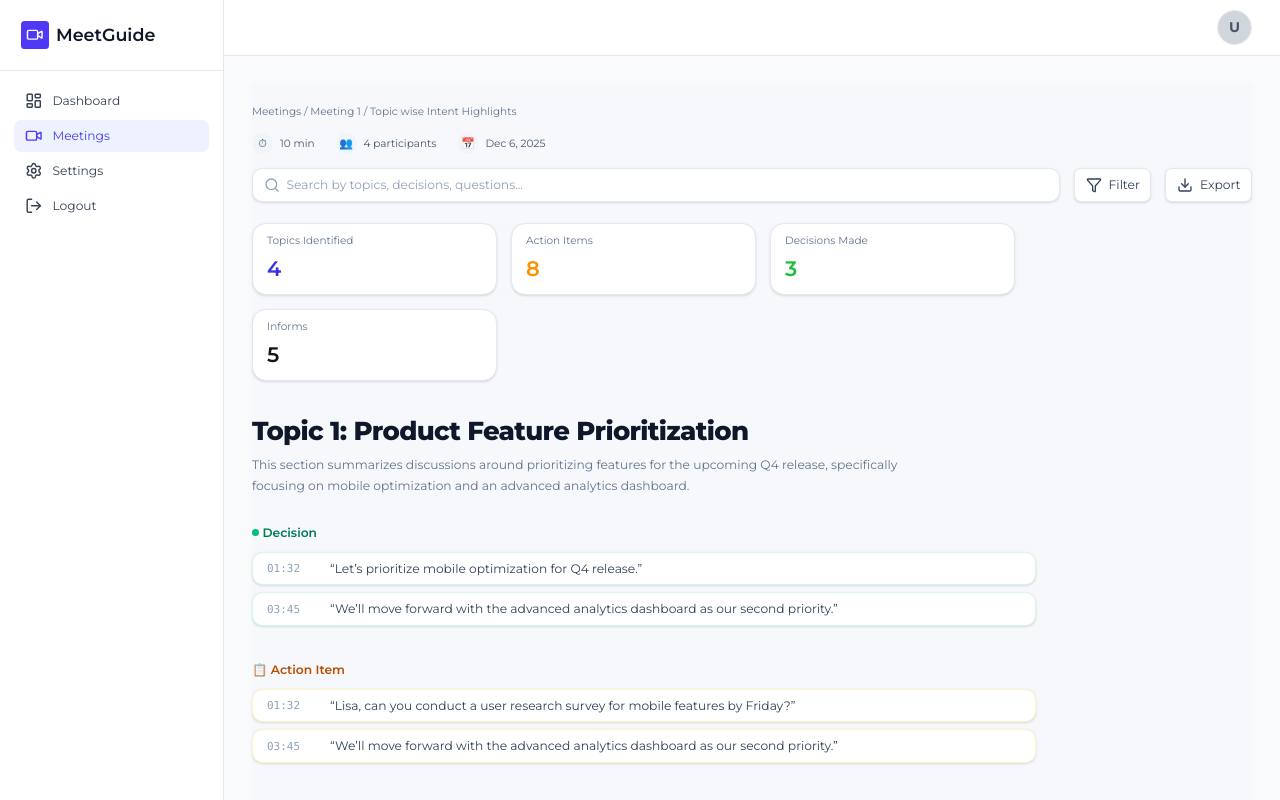
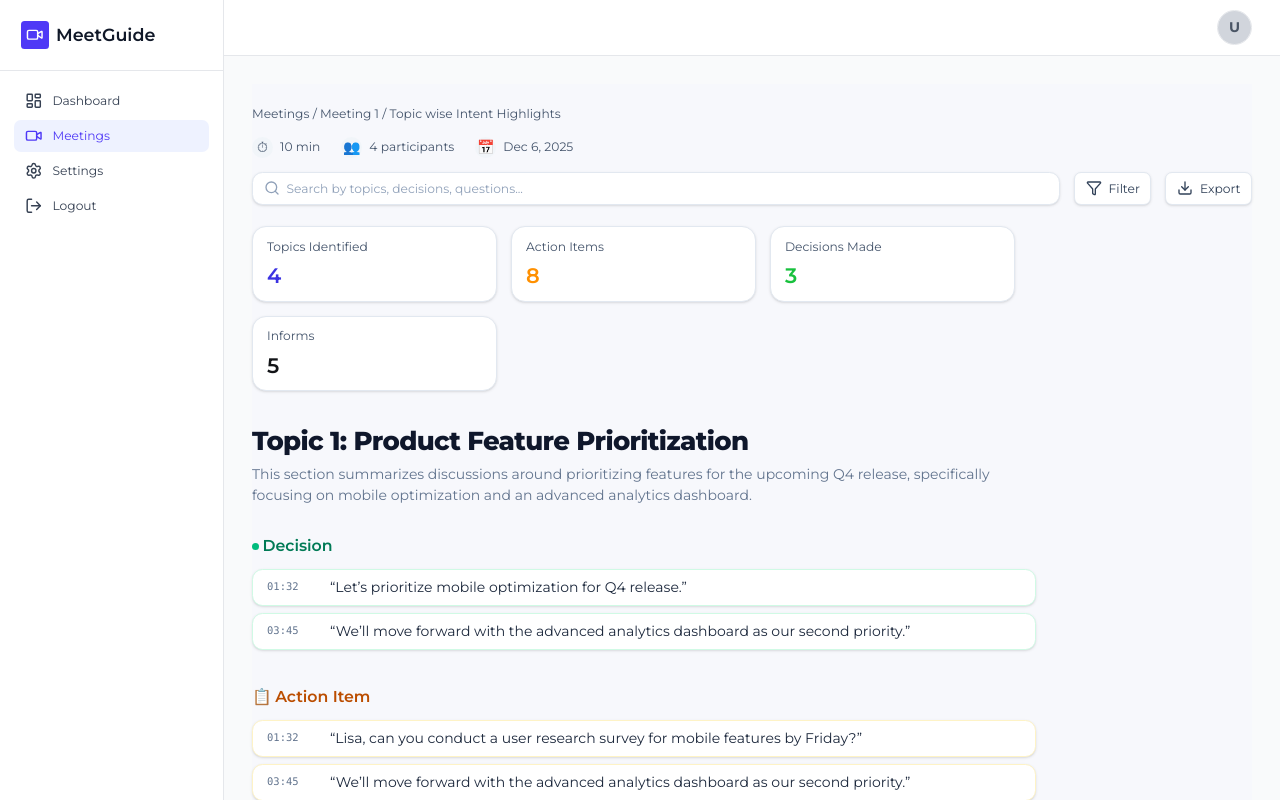
Before and after one commit to AkilaIshanMeegoda/meet-guide, a Next.js app in the folder meet-guide-app/: page /meetings/1/intent-highlights in a window 1280 px wide. Built offline with nearby package versions, Linux system fonts and the light colour scheme.

Commit message:
Improve typography and color for intent highlights UI for better readability
Updated font sizes, weights, and colors across StatsCard, TopicSection, and the main intent-highlights page for better readability and visual hierarchy.

```diff
--- a/meet-guide-app/app/(dashboard)/meetings/[id]/intent-highlights/components/StatsCard.tsx
+++ b/meet-guide-app/app/(dashboard)/meetings/[id]/intent-highlights/components/StatsCard.tsx
@@ -9,7 +9,7 @@ type StatsCardProps = {
 const StatsCard: React.FC<StatsCardProps> = ({ title, value, valueColor }) => {
   return (
     <div className="flex w-70 flex-col rounded-2xl border border-slate-200 bg-white px-4 py-3 shadow-sm">
-      <span className="text-xs font-medium text-slate-500">{title}</span>
+      <span className="text-sm font-medium text-slate-600">{title}</span>
       <span className="mt-2 text-2xl font-semibold" style={{ color: valueColor }}>
         {value}
       </span>
--- a/meet-guide-app/app/(dashboard)/meetings/[id]/intent-highlights/components/TopicSection.tsx
+++ b/meet-guide-app/app/(dashboard)/meetings/[id]/intent-highlights/components/TopicSection.tsx
@@ -14,7 +14,7 @@ const META: Record<
   string,
   { icon: React.ReactNode; color: string; accent: string }
 > = {
-  Decision: {
+  "Decision": {
     icon: (
       <span className="mr-1 inline-block h-2 w-2 rounded-full bg-emerald-500" />
     ),
@@ -26,7 +26,7 @@ const META: Record<
     color: "text-amber-700",
     accent: "border-amber-100",
   },
-  Concern: {
+  "Concern": {
     icon: (
       <span className="mr-1 inline-block h-2 w-2 rounded-full bg-red-500" />
     ),
@@ -48,7 +48,7 @@ export const TopicSection: React.FC<TopicSectionProps> = ({
   return (
     <section>
       <h3
-        className={`mb-3 flex items-center text-sm font-semibold ${meta.color}`}
+        className={`mb-3 flex items-center text-base md:text-lg font-semibold ${meta.color}`}
       >
         {meta.icon}
         <span>{title}</span>
@@ -58,13 +58,13 @@ export const TopicSection: React.FC<TopicSectionProps> = ({
         {conversations.map((item, idx) => (
           <div
             key={idx}
-            className={`flex items-stretch gap-4 rounded-xl bg-white px-4 py-2 text-sm text-slate-700 shadow-sm border ${meta.accent}`}
+            className={`flex items-stretch gap-4 rounded-xl bg-white px-4 py-2 text-base text-slate-800 shadow-sm border ${meta.accent}`}
           >
-            <span className="mt-0.5 w-14 text-[11px] font-mono text-slate-400">
+            <span className="mt-0.5 w-14 text-xs font-mono text-slate-500">
               {item.timestamp}
             </span>
             <div className="flex-1">
-              <p>{item.content}</p>
+              <p className="leading-6">{item.content}</p>
             </div>
           </div>
         ))}
--- a/meet-guide-app/app/(dashboard)/meetings/[id]/intent-highlights/page.tsx
+++ b/meet-guide-app/app/(dashboard)/meetings/[id]/intent-highlights/page.tsx
@@ -104,27 +104,27 @@ export default async function IntentHighlightsPage({ params }: PageProps) {
         {/* Breadcrumb + meta */}
         <div className="mb-4">
           <nav
-            className="text-xs font-medium text-slate-500"
+            className="text-sm font-medium text-slate-600"
             aria-label="Breadcrumb"
           >
             Meetings / {meeting.title} / Topic wise Intent Highlights
           </nav>
 
-          <div className="mt-4 flex flex-wrap items-center gap-6 text-xs font-medium text-slate-600">
+          <div className="mt-4 flex flex-wrap items-center gap-6 text-sm font-medium text-slate-600">
             <div className="flex items-center gap-2">
-              <span className="inline-flex h-6 w-6 items-center justify-center rounded-full bg-slate-100 text-[11px]">
+              <span className="inline-flex h-6 w-6 items-center justify-center rounded-full bg-slate-100 text-[14px]">
                 ⏱
               </span>
               <span>{meeting.duration}</span>
             </div>
             <div className="flex items-center gap-2">
-              <span className="inline-flex h-6 w-6 items-center justify-center rounded-full bg-slate-100 text-[11px]">
+              <span className="inline-flex h-6 w-6 items-center justify-center rounded-full bg-slate-100 text-[14px]">
                 👥
               </span>
               <span>{meeting.participants} participants</span>
             </div>
             <div className="flex items-center gap-2">
-              <span className="inline-flex h-6 w-6 items-center justify-center rounded-full bg-slate-100 text-[11px]">
+              <span className="inline-flex h-6 w-6 items-center justify-center rounded-full bg-slate-100 text-[14px]">
                 📅
               </span>
               <span>{meeting.date}</span>
@@ -156,7 +156,7 @@ export default async function IntentHighlightsPage({ params }: PageProps) {
           <h2 className="mb-2 text-3xl font-black tracking-tight text-slate-900 md:text-[26px]">
             Topic 1: Product Feature Prioritization
           </h2>
-          <p className="max-w-3xl text-sm leading-6 text-slate-500">
+          <p className="max-w-4xl  leading-6 text-base text-slate-500">
             This section summarizes discussions around prioritizing features for
             the upcoming Q4 release, specifically focusing on mobile
             optimization and an advanced analytics dashboard.
```
